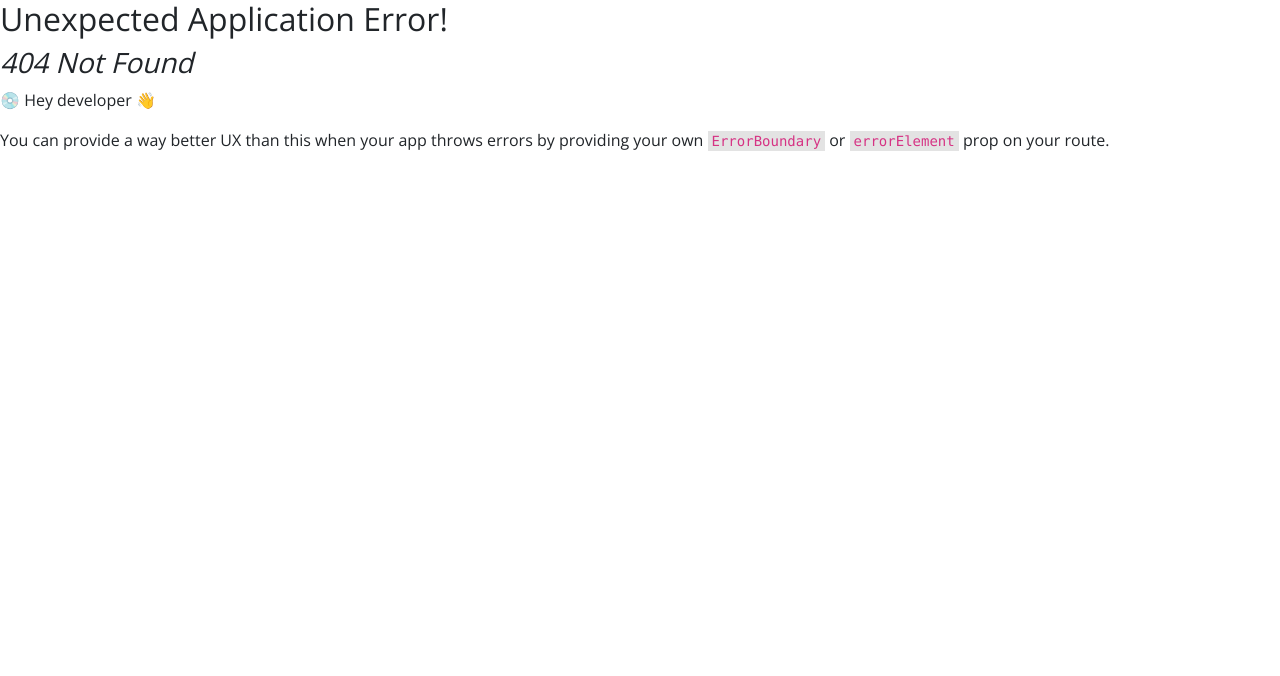
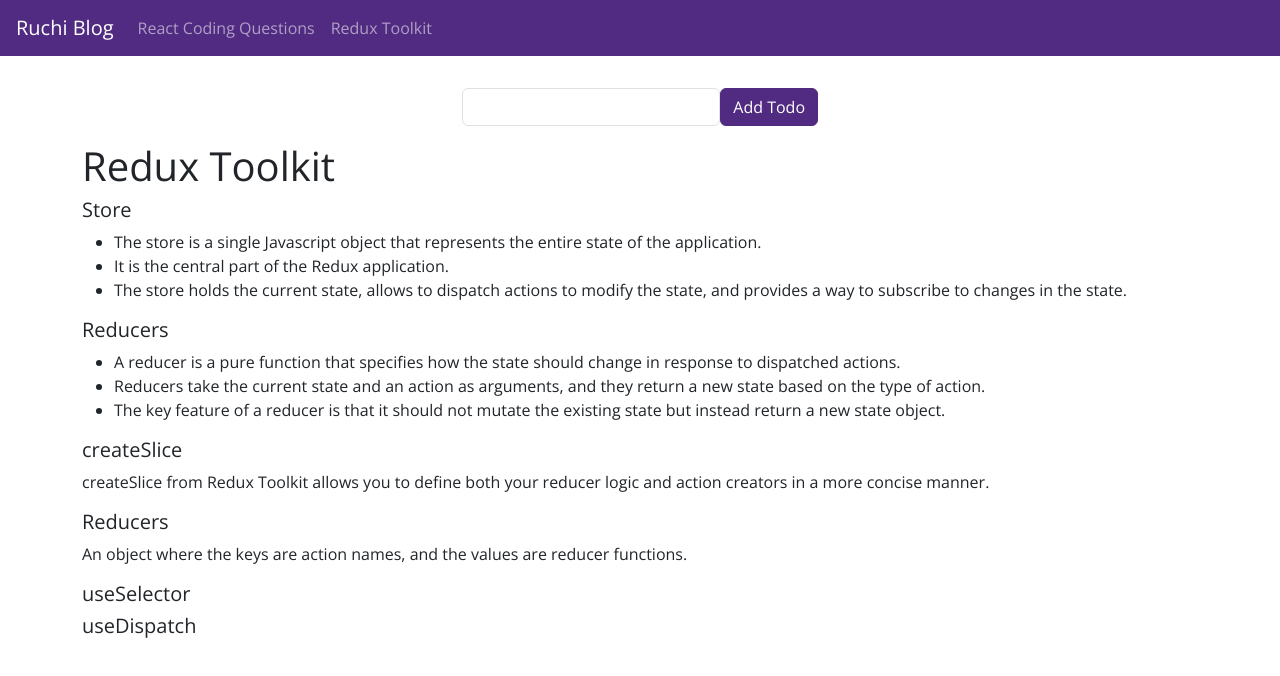
Before and after one commit to Ruchitha2018/Ruchitha-Blog, a React (Create React App) app: page /redux-toolkit in a window 1280 px wide. Before the commit this address had no page. Shown: the top 676 px of the page. Built offline with nearby package versions, Linux system fonts and the light colour scheme.

Commit message:
Todo App

```diff
--- a/package.json
+++ b/package.json
@@ -3,6 +3,7 @@
   "version": "0.1.0",
   "private": true,
   "dependencies": {
+    "@reduxjs/toolkit": "^1.9.7",
     "@testing-library/jest-dom": "^5.17.0",
     "@testing-library/react": "^13.4.0",
     "@testing-library/user-event": "^13.5.0",
@@ -12,6 +13,7 @@
     "react-cookie": "^6.1.1",
     "react-cookies": "^0.1.1",
     "react-dom": "^18.2.0",
+    "react-redux": "^8.1.3",
     "react-router-dom": "^6.15.0",
     "react-scripts": "5.0.1",
     "react-syntax-highlighter": "^15.5.0",
@@ -44,6 +46,7 @@
     ]
   },
   "devDependencies": {
-    "gh-pages": "^6.1.0"
+    "gh-pages": "^6.1.0",
+    "tailwindcss": "^3.3.5"
   }
 }
--- a/src/App.css
+++ b/src/App.css
@@ -1,3 +1,5 @@
+
+
 @import url('https://fonts.googleapis.com/css2?family=Open+Sans&display=swap');
 
 body {
--- a/src/App.js
+++ b/src/App.js
@@ -4,10 +4,8 @@ import router from "./router";
 import './App.css'
 
 function App() {
-
  return (
   <RouterProvider router={router} />
-
  );
 }
 
--- /dev/null
+++ b/src/components/ReduxToolkit.js
@@ -0,0 +1,56 @@
+import { Link } from "react-router-dom"
+import AddTodo from "./todos/AddTodo"
+
+const ReduxToolkit = () => {
+  return (
+    <>
+      <div className="container py-3">
+        <div className="row align-items-center justify-content-center">
+          <div className="col-lg-4">
+            <AddTodo />
+          </div>
+        </div>
+        <div className="row align-items-center justify-content-center">
+          <div className="col-lg-12">
+            <h1>Redux Toolkit</h1>
+            <div>
+              <div>
+                <h5>Store</h5>
+                <ul>
+                  <li>The store is a single Javascript object that represents the entire state of the application.</li>
+                  <li>It is the central part of the Redux application. </li>
+                  <li>The store holds the current state, allows to dispatch actions to modify the state, and provides a way to subscribe to changes in the state.
+                  </li>
+                </ul>
+              </div>
+              <div>
+                <h5>Reducers</h5>
+                <ul>
+                  <li>A reducer is a pure function that specifies how the state should change in response to dispatched actions.</li>
+                  <li>Reducers take the current state and an action as arguments, and they return a new state based on the type of action.</li>
+                  <li>The key feature of a reducer is that it should not mutate the existing state but instead return a new state object.</li>
+                </ul>
+              </div>
+              <div>
+                <h5>createSlice</h5>
+                <p>createSlice from Redux Toolkit allows you to define both your reducer logic and action creators in a more concise manner.</p>
+              </div>
+              <div>
+                <h5>Reducers</h5>
+                <p>An object where the keys are action names, and the values are reducer functions.</p>
+              </div>
+              <div>
+                <h5>useSelector</h5>
+              </div>
+              <div>
+                <h5>useDispatch</h5>
+              </div>
+            </div>
+          </div>
+        </div>
+      </div>
+    </>
+  )
+}
+
+export default ReduxToolkit
--- a/src/components/common/Header.js
+++ b/src/components/common/Header.js
@@ -12,6 +12,9 @@ const Header = () => {
           <li className="nav-item">
             <Link className="nav-link" to="/react-coding">React Coding Questions</Link>
           </li>
+          <li className="nav-item">
+            <Link className="nav-link" to="/redux-toolkit">Redux Toolkit</Link>
+          </li>
         </ul>
       </div>
     </nav>
--- /dev/null
+++ b/src/components/todos/AddTodo.js
@@ -0,0 +1,44 @@
+import { useState } from "react";
+import { addTodo, removeTodo } from "../../redux/features/todos/todoSlice";
+import { useDispatch, useSelector } from "react-redux";
+import './style.css'
+
+const AddTodo = () => {
+
+ const [input, setInput] = useState('');
+
+ const dispatch = useDispatch();
+ const todosData = useSelector((state) => state.todos)
+ const addTodoHandler = () => {
+  setInput('')
+  dispatch(addTodo(input));
+ }
+
+ const removeTodoHandler = (id) => {
+  dispatch(removeTodo(id))
+ }
+
+ return (
+  <>
+   <div>
+    <div className="todo-input-control py-3">
+     <input type="text" className="form-control" value={input} onChange={(e) => setInput(e.target.value)} />
+     <button className="btn btn-primary" onClick={addTodoHandler}>Add Todo</button>
+    </div>
+    <div className="todo-list">
+     <ul className="list-group">
+      {todosData.map((todo, index) => (
+       <li className="list-group-item">
+        <span>{todo.text}</span>
+        <span className="text-danger cursor-pointer" onClick={() => removeTodoHandler(todo.id)}>REMOVE</span>
+       </li>
+      ))}
+     </ul>
+    </div>
+   </div>
+  </>
+
+ )
+}
+
+export default AddTodo;
--- /dev/null
+++ b/src/components/todos/style.css
@@ -0,0 +1,17 @@
+.todo-input-control {
+    display: flex;
+    align-items: center;
+    justify-content: center;
+}
+.todo-input-control .btn {
+    white-space: nowrap;
+    background-color: #512B81 !important;
+    border: 1px solid #512B81 !important
+}
+.todo-list .list-group-item {
+    display: flex;
+    justify-content: space-between;
+}
+.cursor-pointer {
+    cursor: pointer;
+}
--- a/src/index.js
+++ b/src/index.js
@@ -7,13 +7,16 @@ import reportWebVitals from './reportWebVitals';
 
 
 import { CookiesProvider } from "react-cookie";
-
+import { Provider } from 'react-redux';
+import { store } from './redux/store';
 
 const root = ReactDOM.createRoot(document.getElementById('root'));
 root.render(
+  <Provider store={store}>
   <CookiesProvider>
       <App />
   </CookiesProvider>
+  </Provider>
 );
 
 // If you want to start measuring performance in your app, pass a function
--- /dev/null
+++ b/src/redux/features/todos/todoSlice.js
@@ -0,0 +1,26 @@
+import { createSlice, nanoid } from "@reduxjs/toolkit";
+
+const initialState = {
+    todos: []
+}
+
+const todoSlice = createSlice({
+    name: 'todo',
+    initialState,
+    reducers: {
+        addTodo: (state, action) => {
+            const data = {
+                id: nanoid(),
+                text: action.payload
+            }
+
+            state.todos.push(data)
+        },
+        removeTodo: (state, action) => {
+            state.todos = state.todos.filter((todo) => todo.id !== action.payload)
+        }
+
+    }
+})
+export const { addTodo, removeTodo } = todoSlice.actions
+export default todoSlice.reducer;
--- /dev/null
+++ b/src/redux/store.js
@@ -0,0 +1,6 @@
+import { configureStore } from "@reduxjs/toolkit";
+import todoReducer from './features/todos/todoSlice'
+
+export const store = configureStore({
+    reducer: todoReducer
+})
--- a/src/router.js
+++ b/src/router.js
@@ -7,6 +7,7 @@ import Toggle from './components/ReactCodingQuestions/Toggle'
 
 import ReactCoding from './components/ReactCoding';
 import TagInputField from './components/ReactCodingQuestions/TagInputField';
+import ReduxToolkit from './components/ReduxToolkit';
 
 const router = createBrowserRouter([
   {
@@ -16,6 +17,10 @@ const router = createBrowserRouter([
       {
         path: "/react-coding",
         element: <ReactCoding />,
+      },
+      {
+       path: "/redux-toolkit",
+       element: <ReduxToolkit />
       },
       {
         path: "/show-hide-password",
```
Also changed, not shown: 1 other file (tests, documents, lock files or other folders).
